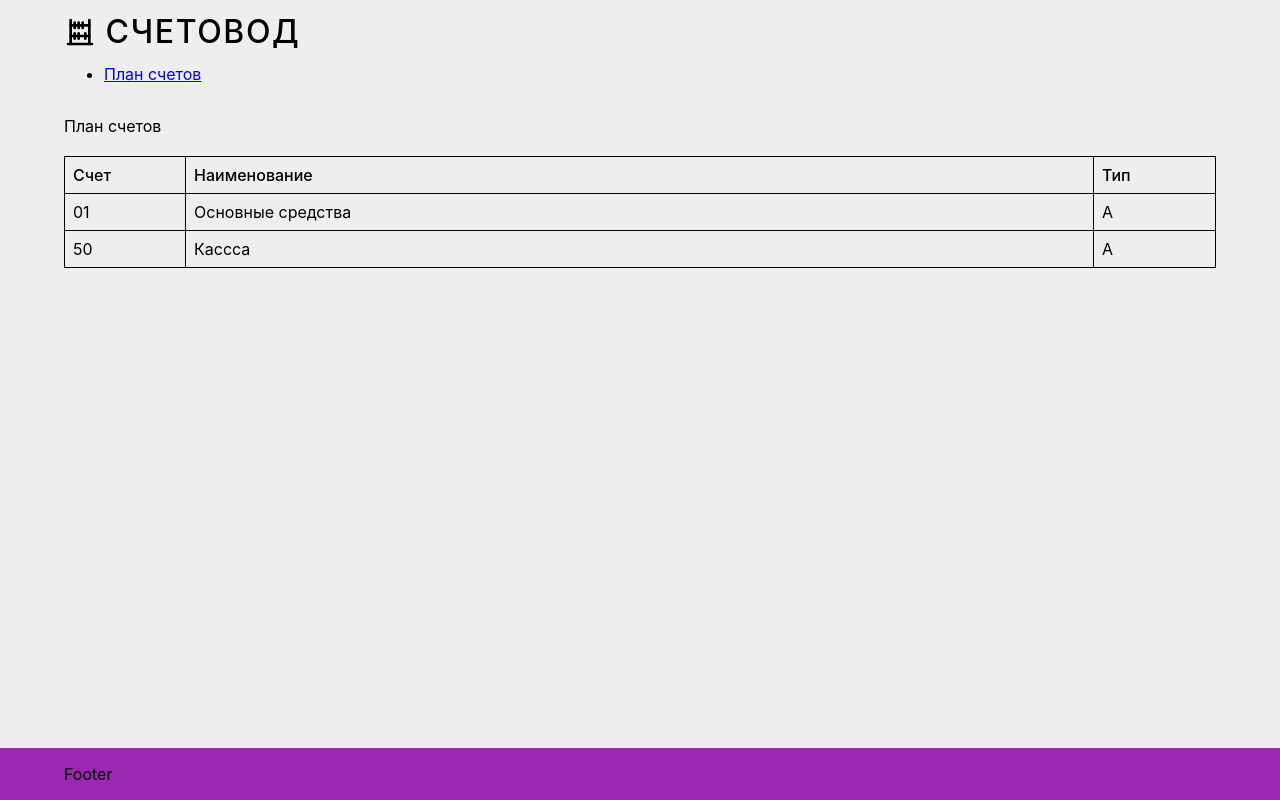
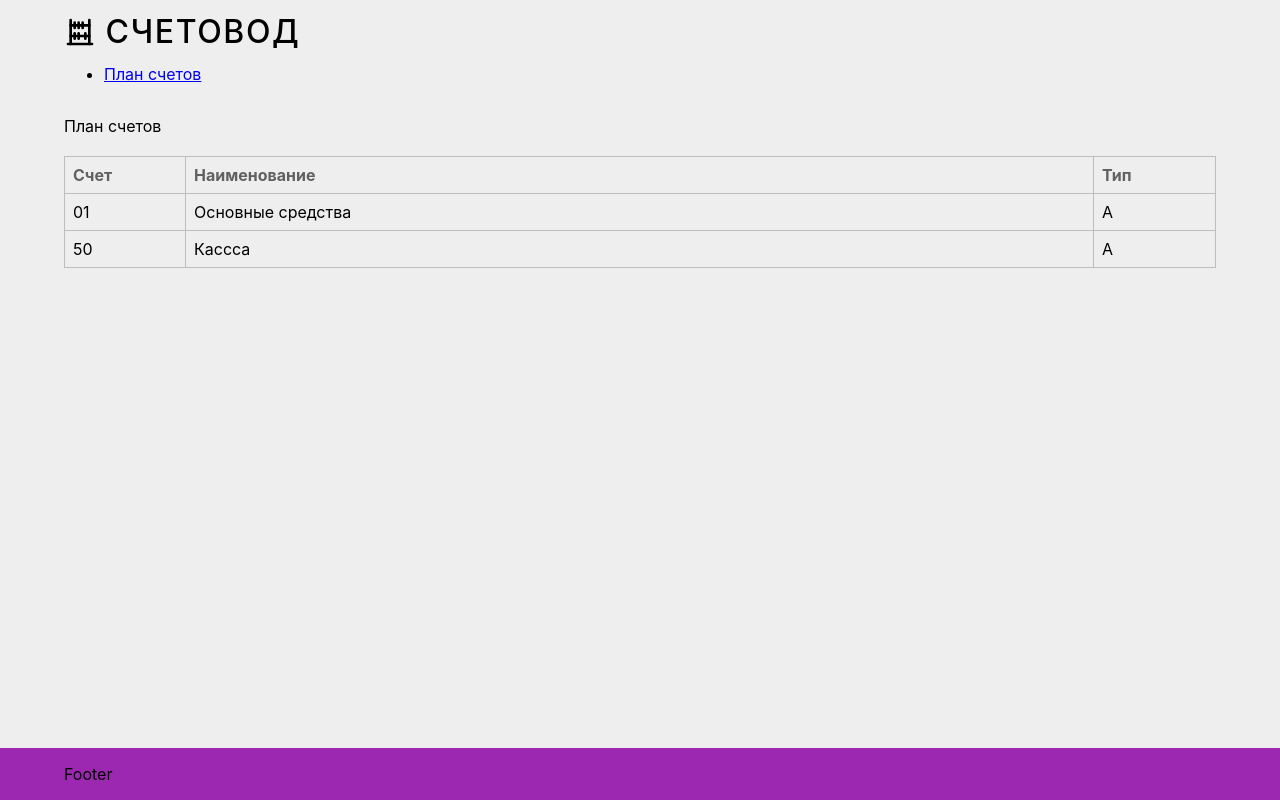
Before and after one commit to ifelseapps/bookkeeper, a React (Create React App) app in the folder frontend/: page /settings/accounts in a window 1280 px wide. Built offline with nearby package versions, Linux system fonts and the light colour scheme.

Commit message:
(Frontend) Стили для грида

```diff
--- a/frontend/src/app/theme.ts
+++ b/frontend/src/app/theme.ts
@@ -2,6 +2,12 @@ export interface ITheme {
   colors: {
     background: string;
     commonAreaBackground: string;
+    grid: {
+      border: string;
+      backgroundHeader: string;
+      colorHeader: string;
+      backgroundActive: string;
+    };
   };
 }
 
@@ -9,5 +15,11 @@ export const theme: ITheme = {
   colors: {
     background: '#EEEEEE',
     commonAreaBackground: '#9C27B0',
+    grid: {
+      border: '#BDBDBD',
+      backgroundHeader: '#EEEEEE',
+      colorHeader: '#616161',
+      backgroundActive: '#E1BEE7',
+    },
   },
 };
--- a/frontend/src/shared/ui/Grid/Grid.tsx
+++ b/frontend/src/shared/ui/Grid/Grid.tsx
@@ -3,6 +3,13 @@ import { useTable, useResizeColumns, useFlexLayout, Column } from 'react-table';
 import * as Styles from './Styles';
 
 export function Grid() {
+  const defaultColumn = useMemo<Partial<Column>>(
+    () => ({
+      minWidth: 20,
+    }),
+    []
+  );
+
   const columns = useMemo<Column[]>(
     () => [
       {
@@ -39,7 +46,11 @@ export function Grid() {
     []
   );
 
-  const table = useTable({ columns, data }, useResizeColumns, useFlexLayout);
+  const table = useTable(
+    { columns, data, defaultColumn },
+    useResizeColumns,
+    useFlexLayout
+  );
 
   return (
     <Styles.Wrapper>
@@ -60,13 +71,13 @@ export function Grid() {
           {table.rows.map((row) => {
             table.prepareRow(row);
             return (
-              <tr {...row.getRowProps()}>
+              <Styles.Row {...row.getRowProps()} tabIndex={0}>
                 {row.cells.map((cell) => (
                   <Styles.Cell {...cell.getCellProps()}>
                     {cell.render('Cell')}
                   </Styles.Cell>
                 ))}
-              </tr>
+              </Styles.Row>
             );
           })}
         </tbody>
--- a/frontend/src/shared/ui/Grid/Styles.ts
+++ b/frontend/src/shared/ui/Grid/Styles.ts
@@ -17,20 +17,34 @@ export const Table = styled.table`
   border-collapse: collapse;
   border-left: solid 1px;
   border-right: solid 1px;
+  border-color: ${({ theme }) => theme.colors.grid.border};
+  cursor: default;
+  user-select: none;
 `;
 
 export const Column = styled.th`
   position: relative;
   padding: 0.5em;
   text-align: left;
-  font-weight: 500;
+  font-weight: 700;
   border-top: solid 1px;
   border-bottom: solid 1px;
+  border-color: inherit;
+  background: ${({ theme }) => theme.colors.grid.backgroundHeader};
+  color: ${({ theme }) => theme.colors.grid.colorHeader};
   &:not(:last-child) {
     border-right: solid 1px;
+    border-color: inherit;
   }
   &:last-child ${Resizer} {
     display: none;
+  }
+`;
+
+export const Row = styled.tr`
+  &:focus {
+    outline: 0;
+    background-color: ${({ theme }) => theme.colors.grid.backgroundActive};
   }
 `;
 
@@ -38,7 +52,9 @@ export const Cell = styled.td`
   padding: 0.5em;
   cellspacing: 0;
   border-bottom: solid 1px;
+  border-color: inherit;
   &:not(:last-child) {
     border-right: solid 1px;
+    border-color: inherit;
   }
 `;
```
